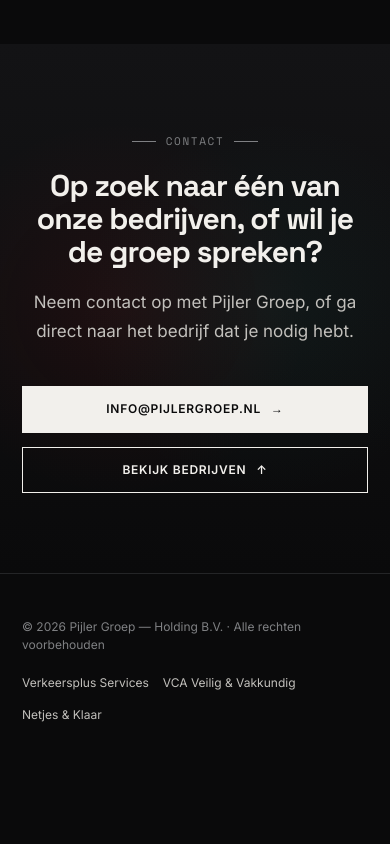
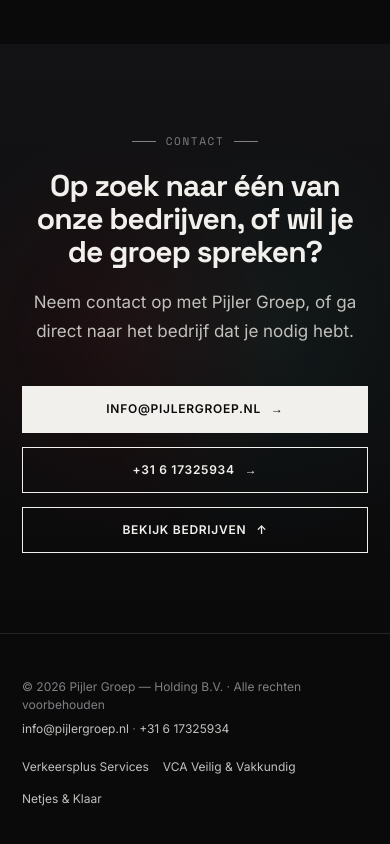
Before and after one commit to khaledjadf-blip/Pijlergroep, a Next.js app: page / in a window 390 px wide. Shown: the part 5173-6017 px from the top of the page. Before the commit the page ends 5941 px from the top, so only its background shows below. Built offline with nearby package versions, Linux system fonts and the light colour scheme.

Commit message:
Add phone number to contact section, footer and structured data
Co-Authored-By: Claude Opus 5.5 <noreply@anthropic.com>
Claude-Session: https://claude.ai/code/session_01XNQ19n525DC6Kc3sMXLtWL

```diff
--- a/app/layout.tsx
+++ b/app/layout.tsx
@@ -77,6 +77,15 @@ const jsonLd = {
   legalName: site.legalName,
   url: site.url,
   email: site.email,
+  telephone: "+31617325934",
+  contactPoint: {
+    "@type": "ContactPoint",
+    contactType: "customer service",
+    email: site.email,
+    telephone: "+31617325934",
+    areaServed: "NL",
+    availableLanguage: ["nl"],
+  },
   foundingDate: `${site.established}`,
   description: site.description,
   address: {
--- a/components/ContactCTA.tsx
+++ b/components/ContactCTA.tsx
@@ -47,6 +47,9 @@ export function ContactCTA() {
             <a href={`mailto:${site.email}`} className="btn btn-primary">
               {site.email} <span className="arrow">→</span>
             </a>
+            <a href={site.phoneHref} className="btn btn-ghost">
+              {site.phone} <span className="arrow">→</span>
+            </a>
             <a href="#bedrijven" className="btn btn-ghost">
               Bekijk bedrijven <span className="arrow">↑</span>
             </a>
--- a/components/SiteFooter.tsx
+++ b/components/SiteFooter.tsx
@@ -5,9 +5,26 @@ export function SiteFooter() {
   return (
     <footer className="border-t border-line py-11">
       <div className="wrap flex flex-wrap items-center justify-between gap-5 text-[12px] text-fog max-[640px]:flex-col max-[640px]:items-start">
-        <span>
-          © {year} {site.legalName} · Alle rechten voorbehouden
-        </span>
+        <div className="flex flex-col gap-1.5">
+          <span>
+            © {year} {site.legalName} · Alle rechten voorbehouden
+          </span>
+          <span>
+            <a
+              href={`mailto:${site.email}`}
+              className="text-paper-dim transition-colors duration-300 ease hover:text-paper"
+            >
+              {site.email}
+            </a>
+            {" · "}
+            <a
+              href={site.phoneHref}
+              className="text-paper-dim transition-colors duration-300 ease hover:text-paper"
+            >
+              {site.phone}
+            </a>
+          </span>
+        </div>
         <div className="flex flex-wrap gap-6 max-[640px]:gap-3.5">
           {companies.map((c) => (
             <a
--- a/data/site.ts
+++ b/data/site.ts
@@ -120,6 +120,8 @@ export const site = {
     "Pijler Groep is de holding achter Verkeersplus Services, VCA Veilig & Vakkundig en Netjes & Klaar — drie bedrijven, één fundament.",
   established: 2025,
   email: "info@pijlergroep.nl",
+  phone: "+31 6 17325934",
+  phoneHref: "tel:+31617325934",
   url: "https://pijlergroep.nl",
   locale: "nl_NL",
 } as const;
```
